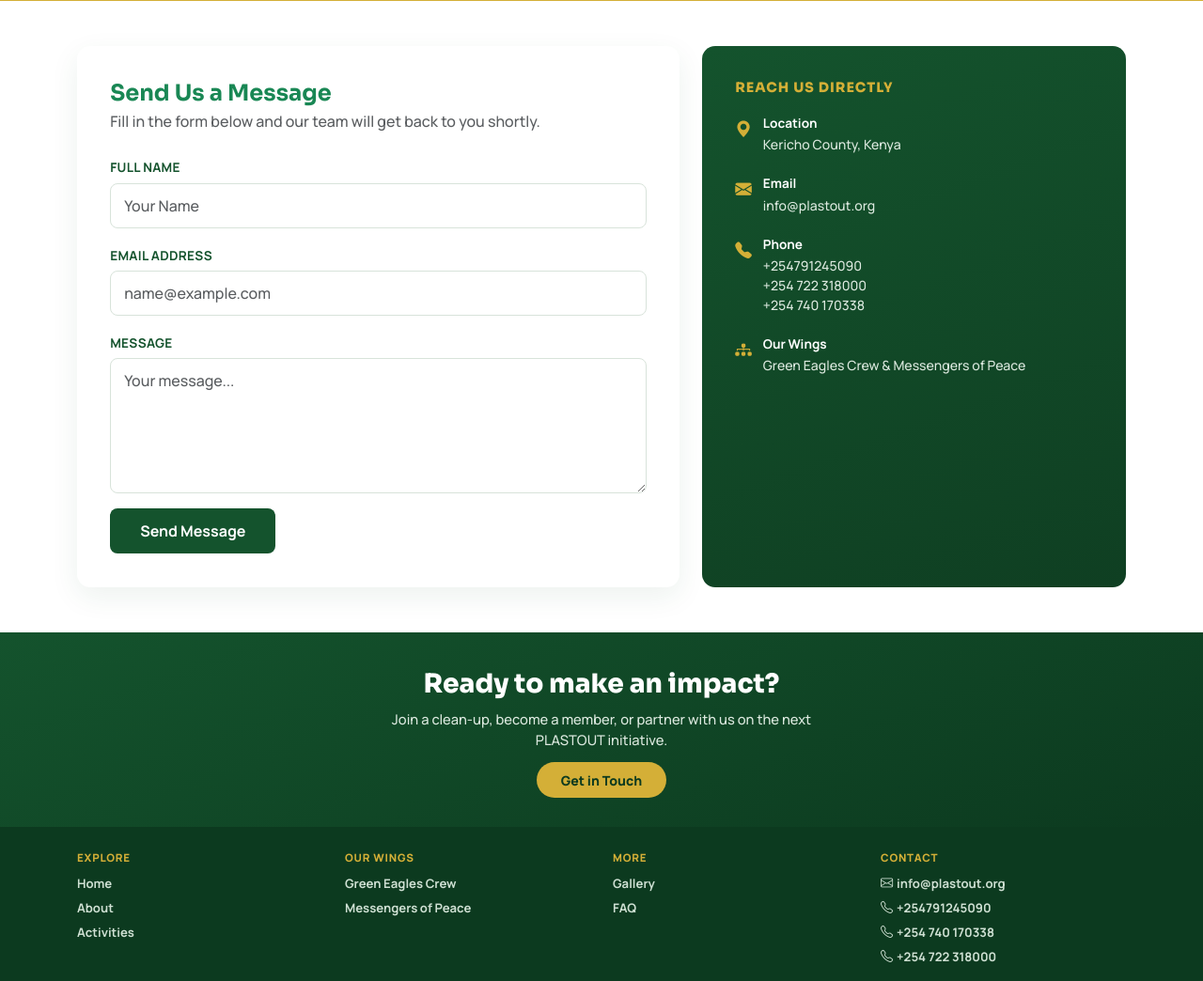
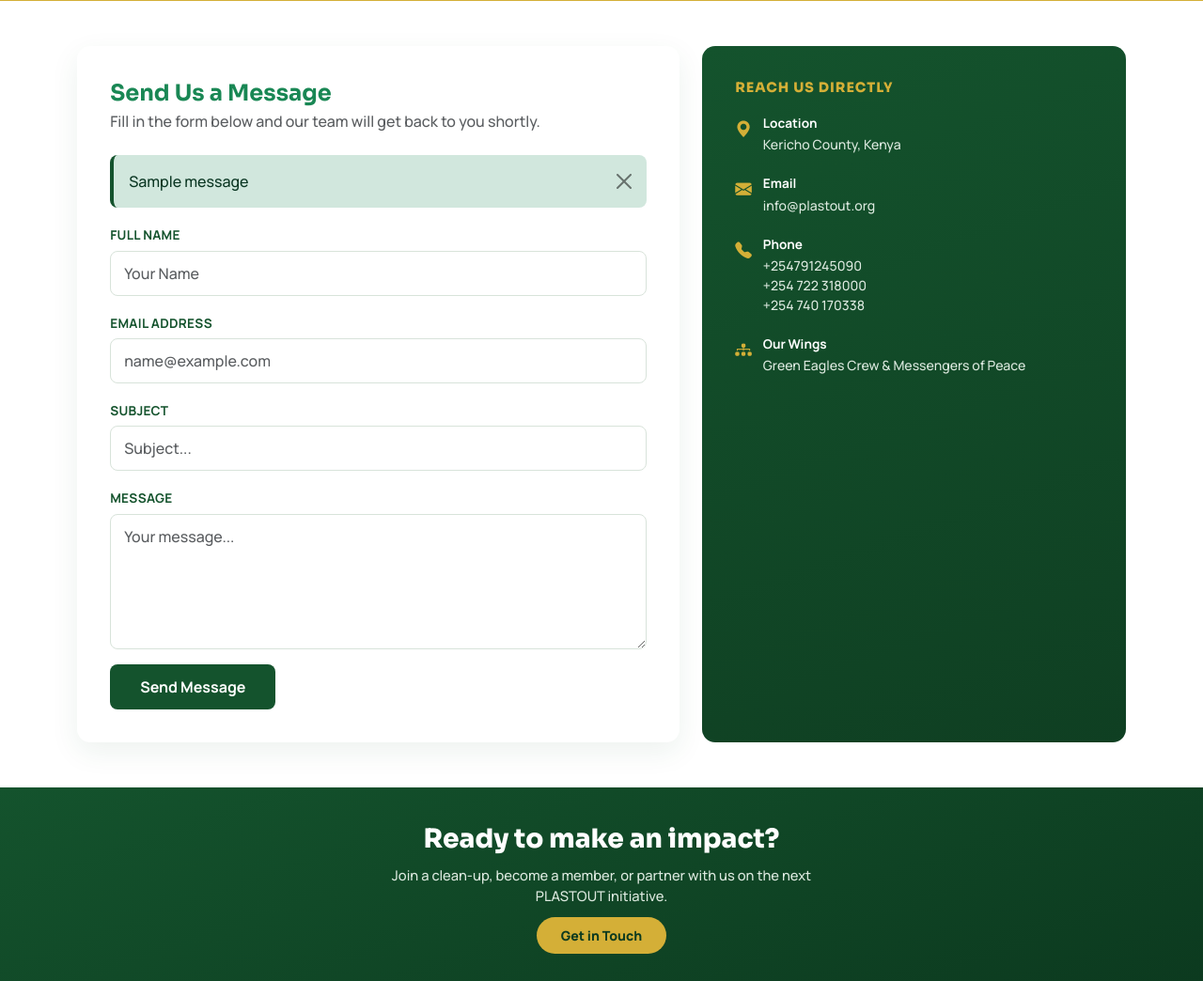
Before and after one commit to Edujoew/green_eagles, a Django app: page /contact/ in a window 1280 px wide. Shown: the part 470-1514 px from the top of the page at 94% size. Run offline with Django 5.2, Linux system fonts and the light colour scheme; tables that the repository leaves empty hold one stand-in row (values such as "Sample post"); one stand-in notice (Sample message) is shown.

Commit message:
Add ContactMessage model, ContactForm, and POST view handling with admin registration

```diff
--- /dev/null
+++ b/green_eagles/forms.py
@@ -0,0 +1,13 @@
+from django import forms
+from .models import ContactMessage
+
+class ContactForm(forms.ModelForm):
+    class Meta:
+        model = ContactMessage
+        fields = ['name', 'email', 'subject', 'message']
+        widgets = {
+            'name': forms.TextInput(attrs={'class': 'form-control', 'placeholder': 'Your Name'}),
+            'email': forms.EmailInput(attrs={'class': 'form-control', 'placeholder': 'Your Email'}),
+            'subject': forms.TextInput(attrs={'class': 'form-control', 'placeholder': 'Subject'}),
+            'message': forms.Textarea(attrs={'class': 'form-control', 'rows': 5, 'placeholder': 'Write your message here...'}),
+        }
--- a/green_eagles/models.py
+++ b/green_eagles/models.py
@@ -44,3 +44,16 @@ class ScoutProfile(models.Model):
 
     def __str__(self):
         return f"{self.user.username} - {self.role}"
+
+class ContactMessage(models.Model):
+    name = models.CharField(max_length=100)
+    email = models.EmailField()
+    subject = models.CharField(max_length=200)
+    message = models.TextField()
+    created_at = models.DateTimeField(auto_now_add=True)
+
+    class Meta:
+        ordering = ['-created_at']
+
+    def __str__(self):
+        return f"{self.name} - {self.subject}"
--- a/green_eagles/templates/green_eagles/contact.html
+++ b/green_eagles/templates/green_eagles/contact.html
@@ -122,19 +122,33 @@
             <div class="card contact-card">
                 <h4 class="fw-bold text-success mb-1">Send Us a Message</h4>
                 <p class="text-muted mb-4">Fill in the form below and our team will get back to you shortly.</p>
+
+                {% if messages %}
+                    {% for message in messages %}
+                        <div class="alert alert-{{ message.tags|default:'success' }} alert-dismissible fade show" role="alert">
+                            {{ message }}
+                            <button type="button" class="btn-close" data-bs-dismiss="alert" aria-label="Close"></button>
+                        </div>
+                    {% endfor %}
+                {% endif %}
+
                 <form method="post">
                     {% csrf_token %}
                     <div class="mb-3">
                         <label class="form-label">Full Name</label>
-                        <input type="text" class="form-control" placeholder="Your Name" required>
+                        <input type="text" name="name" class="form-control" placeholder="Your Name" required>
                     </div>
                     <div class="mb-3">
                         <label class="form-label">Email Address</label>
-                        <input type="email" class="form-control" placeholder="name@example.com" required>
+                        <input type="email" name="email" class="form-control" placeholder="name@example.com" required>
+                    </div>
+                    <div class="mb-3">
+                        <label class="form-label">Subject</label>
+                        <input type="text" name="subject" class="form-control" placeholder="Subject..." required>
                     </div>
                     <div class="mb-3">
                         <label class="form-label">Message</label>
-                        <textarea class="form-control" rows="5" placeholder="Your message..." required></textarea>
+                        <textarea name="message" class="form-control" rows="5" placeholder="Your message..." required></textarea>
                     </div>
                     <button type="submit" class="btn btn-success">Send Message</button>
                 </form>
@@ -163,8 +177,8 @@
                     <div>
                         <div class="label">Phone</div>
                         <div class="value">+254791245090</div>
-                         <div class="value">+254 722 318000</div>
-                          <div class="value">+254 740 170338</div>
+                        <div class="value">+254 722 318000</div>
+                        <div class="value">+254 740 170338</div>
                     </div>
                 </div>
 
--- a/green_eagles/views.py
+++ b/green_eagles/views.py
@@ -1,5 +1,7 @@
 from django.shortcuts import render
-from django.shortcuts import render
+from django.shortcuts import render, redirect
+from django.contrib import messages
+from .forms import ContactForm
 
 # Create your views here.
 def home(request):
@@ -25,3 +27,16 @@ def messengers_of_peace(request):
 
 def gallery(request):
     return render(request, 'green_eagles/gallery.html')
+
+# Contact form view
+def contact(request):
+    if request.method == 'POST':
+        form = ContactForm(request.POST)
+        if form.is_valid():
+            form.save()
+            messages.success(request, 'Thank you! Your message has been sent successfully to PLASTOUT.')
+            return redirect('green_eagles:contact')
+    else:
+        form = ContactForm()
+
+    return render(request, 'green_eagles/contact.html', {'form': form})
```
Also changed, not shown: green_eagles/admin.py (+7 -0 lines), green_eagles/migrations/0001_initial.py (added).
